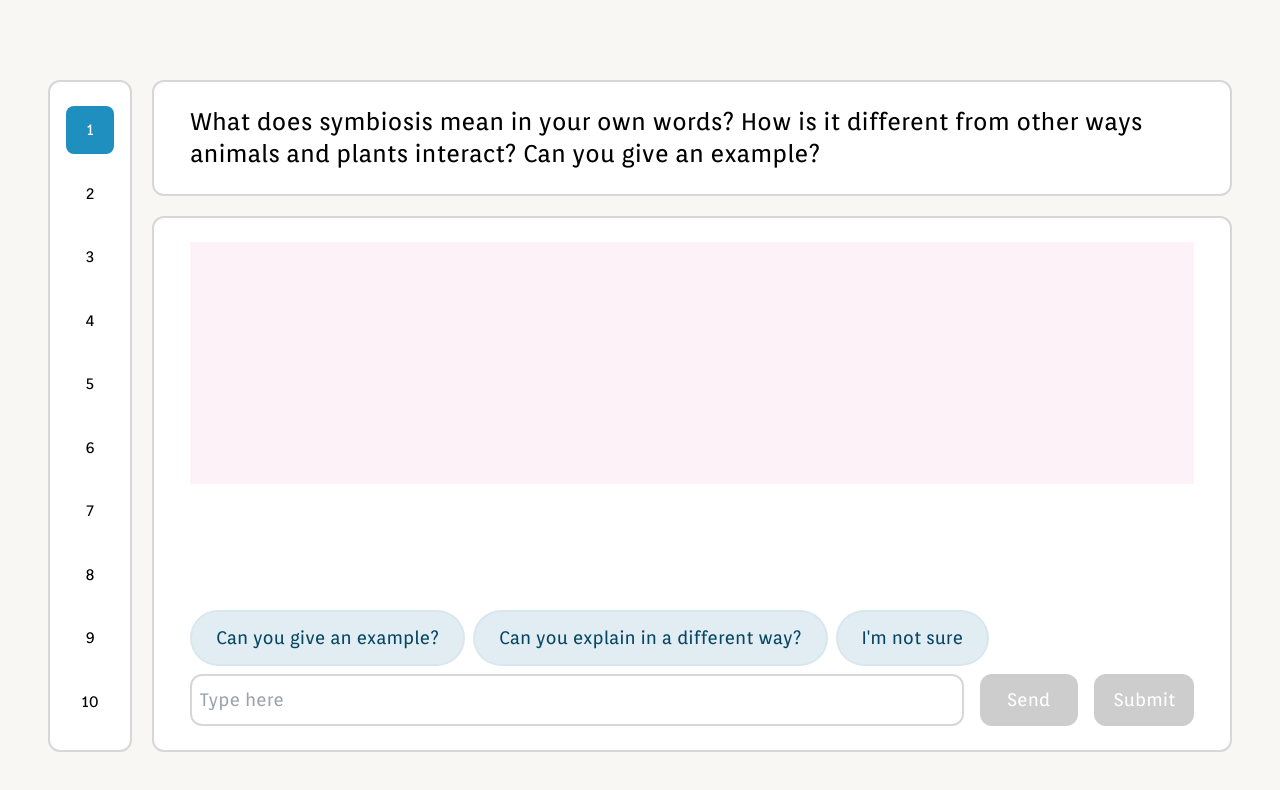
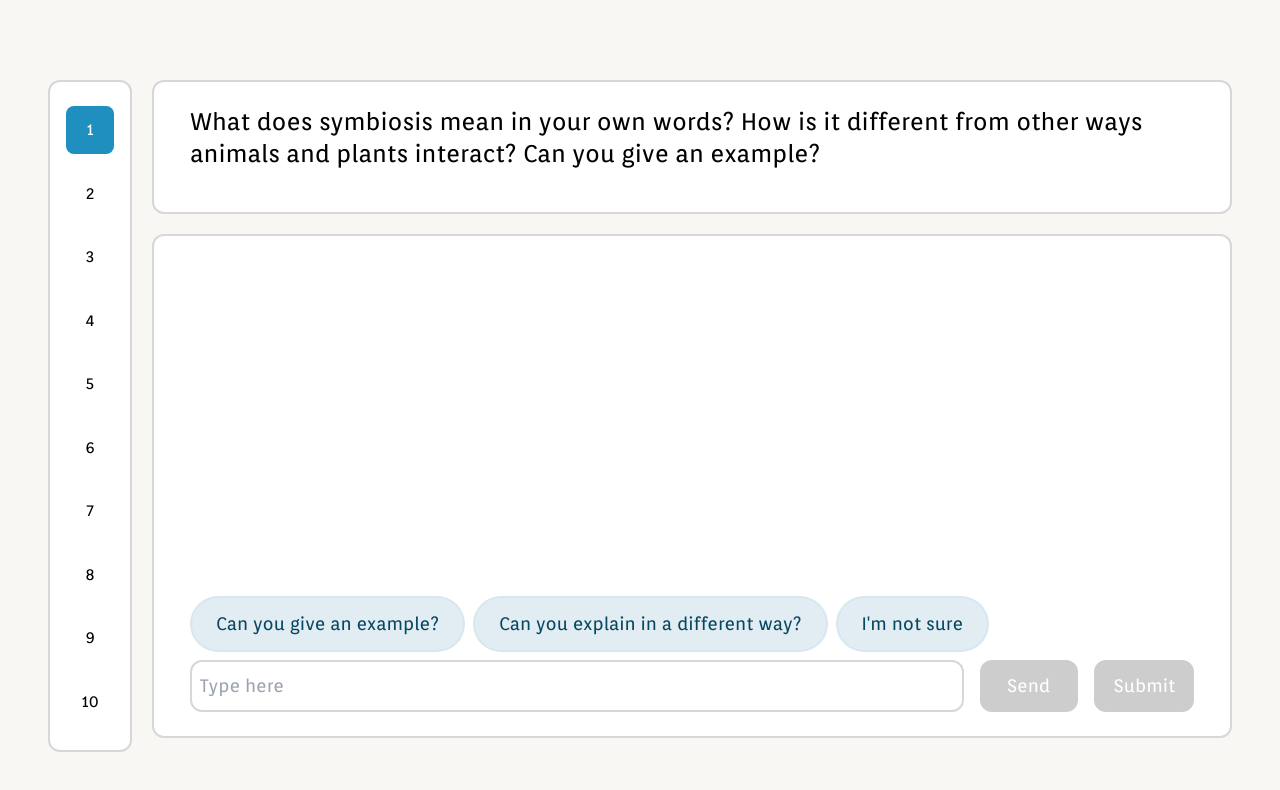
Before and after one commit to kristiiwuu/mvp, a Next.js app: page /student-portal in a window 1280 px wide. Shown: the top 790 px of the page. Built offline with nearby package versions, Linux system fonts and the light colour scheme.

Commit message:
frontend chat

```diff
--- a/src/app/components/Student-Side/Chat.js
+++ b/src/app/components/Student-Side/Chat.js
@@ -58,9 +58,9 @@ export default function Chat({ selectedQuestion }) {
     }
 
     return(
-        <div className="h-screen max-h-auto text-black border-2 rounded-[12px] border-[#D7D7D7] bg-[#FFF] px-9 py-6 flex flex-col justify-between w-auto text-lg">
+        <div className="h-[75%] mt-5 max-h-screen text-black border-2 rounded-[12px] border-[#D7D7D7] bg-[#FFF] px-9 py-6 flex flex-col justify-between w-auto text-lg">
             {/* chat */}
-            <div className="bg-pink-50 flex flex-col flex-grow gap-6 overflow-y-auto max-h-[50%]">
+            <div className="flex flex-col flex-grow gap-6 overflow-y-auto max-h-[calc(100vh-450px)]">
                 {chat.map((message, index) => (
                   <TextBubble key={index} message={message}/>
                 ))}
--- a/src/app/components/Student-Side/Display.js
+++ b/src/app/components/Student-Side/Display.js
@@ -3,7 +3,7 @@ import Chat from "./Chat";
 
 export default function Display({ selectedQuestion }) {
     return(
-        <div className="w-screen h-auto flex flex-col gap-5">
+        <div className="w-screen h-auto flex flex-col">
             <Question selectedQuestion ={selectedQuestion}/>
             <Chat selectedQuestion={selectedQuestion}/>
         </div>
--- a/src/app/components/Student-Side/Question.js
+++ b/src/app/components/Student-Side/Question.js
@@ -1,6 +1,6 @@
 export default function Question({selectedQuestion}) {
     return(
-        <div className="font-bold text-2xl text-black border-2 rounded-[12px] border-[#D7D7D7] bg-[#FFF] px-9 py-6 flex flex-col justify-between gap-5 w-auto">
+        <div className="h-[20%] font-bold text-2xl text-black border-2 rounded-[12px] border-[#D7D7D7] bg-[#FFF] px-9 py-6 flex flex-col justify-between gap-5 w-auto">
             {selectedQuestion}
         </div>
     );
```
